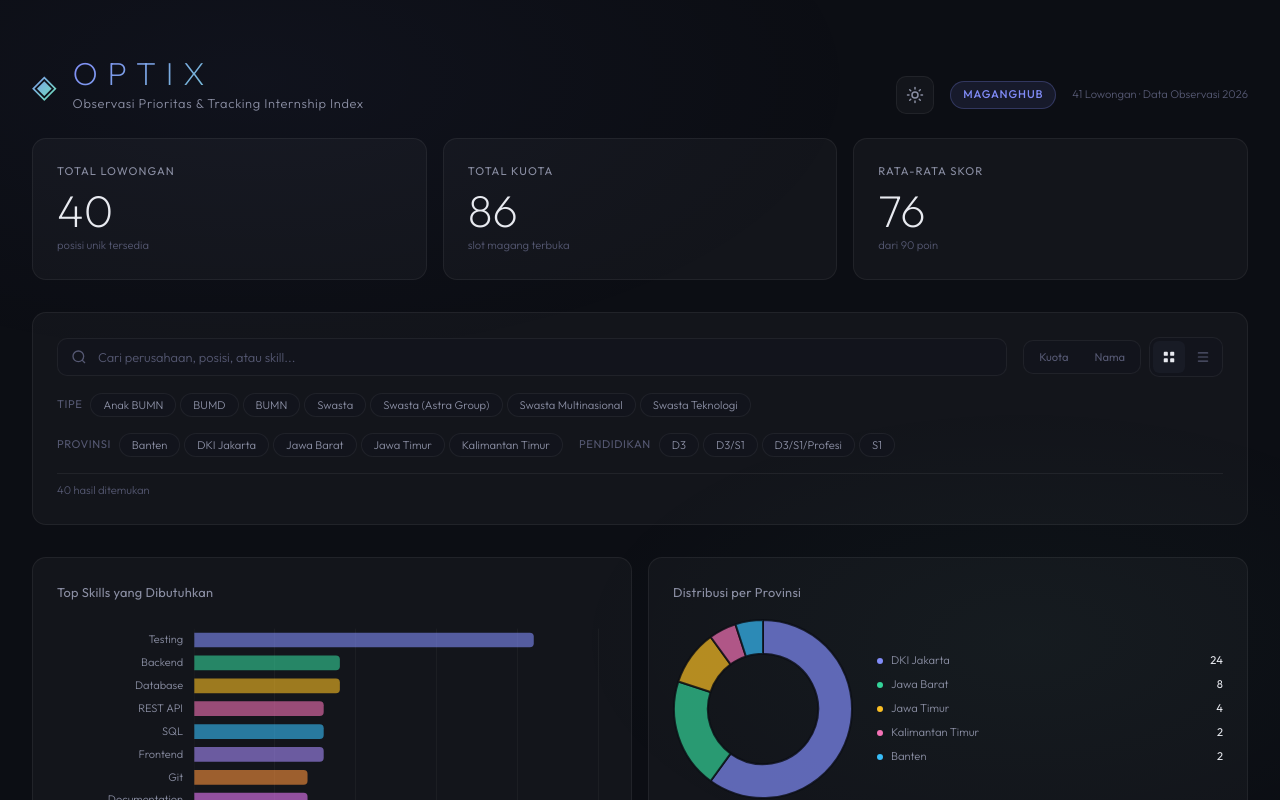
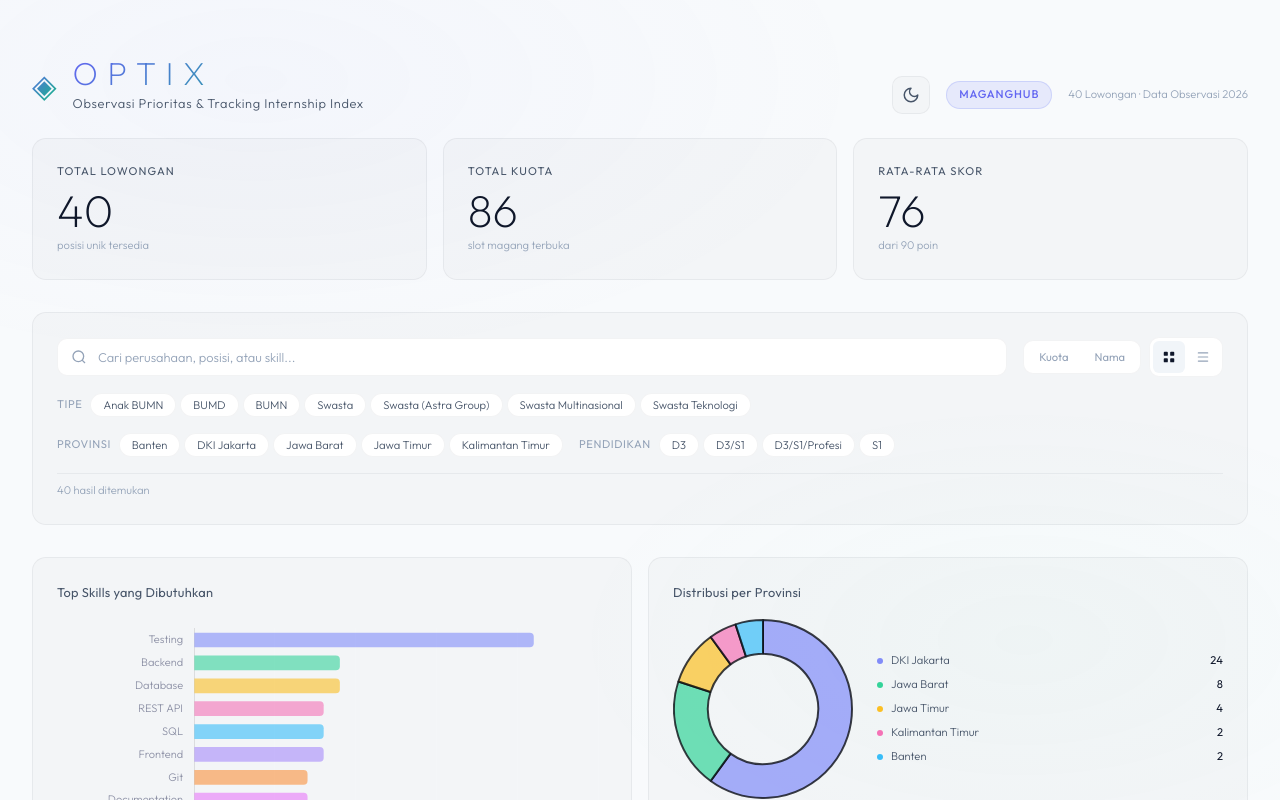
Before and after one commit to paylays/optix, a React (Vite) app: page / in a window 1280 px wide. Shown: the top 800 px of the page. Built offline with nearby package versions, Linux system fonts and the light colour scheme.

Commit message:
Set default theme to light

```diff
--- a/src/App.tsx
+++ b/src/App.tsx
@@ -16,15 +16,15 @@ const rawData: Internship[] = internshipsData as Internship[];
 function App() {
   const [theme, setTheme] = useState<'dark' | 'light'>(() => {
     const saved = localStorage.getItem('optix-theme');
-    return (saved === 'light' || saved === 'dark') ? saved : 'dark';
+    return (saved === 'light' || saved === 'dark') ? saved : 'light';
   });
 
   useEffect(() => {
     localStorage.setItem('optix-theme', theme);
-    if (theme === 'light') {
-      document.body.classList.add('light-theme');
+    if (theme === 'dark') {
+      document.body.classList.add('dark-theme');
     } else {
-      document.body.classList.remove('light-theme');
+      document.body.classList.remove('dark-theme');
     }
   }, [theme]);
 
--- a/src/components/DashboardHeader.tsx
+++ b/src/components/DashboardHeader.tsx
@@ -1,5 +1,5 @@
 interface Props {
-  theme: 'dark' | 'light';
+  theme: "dark" | "light";
   toggleTheme: () => void;
 }
 
@@ -11,30 +11,54 @@ export default function DashboardHeader({ theme, toggleTheme }: Props) {
           <span className="header-logo">◈</span>
           <div>
             <h1 className="header-title">OPTIX</h1>
-            <p className="header-subtitle">Observasi Prioritas & Tracking Internship Index</p>
+            <p className="header-subtitle">
+              Observasi Prioritas & Tracking Internship Index
+            </p>
           </div>
         </div>
         <div className="header-right">
           <button
             className="theme-toggle-btn"
             onClick={toggleTheme}
-            title={theme === 'dark' ? 'Ganti ke Light Mode' : 'Ganti ke Dark Mode'}
+            title={
+              theme === "dark" ? "Ganti ke Light Mode" : "Ganti ke Dark Mode"
+            }
             aria-label="Toggle theme"
           >
-            {theme === 'dark' ? (
-              <svg width="18" height="18" viewBox="0 0 24 24" fill="none" stroke="currentColor" strokeWidth="2" strokeLinecap="round" strokeLinejoin="round">
+            {theme === "dark" ? (
+              <svg
+                width="18"
+                height="18"
+                viewBox="0 0 24 24"
+                fill="none"
+                stroke="currentColor"
+                strokeWidth="2"
+                strokeLinecap="round"
+                strokeLinejoin="round"
+              >
                 <circle cx="12" cy="12" r="4" />
                 <path d="M12 2v2M12 20v2M4.93 4.93l1.41 1.41M17.66 17.66l1.41 1.41M2 12h2M20 12h2M6.34 17.66l-1.41 1.41M19.07 4.93l-1.41 1.41" />
               </svg>
             ) : (
-              <svg width="18" height="18" viewBox="0 0 24 24" fill="none" stroke="currentColor" strokeWidth="2" strokeLinecap="round" strokeLinejoin="round">
+              <svg
+                width="18"
+                height="18"
+                viewBox="0 0 24 24"
+                fill="none"
+                stroke="currentColor"
+                strokeWidth="2"
+                strokeLinecap="round"
+                strokeLinejoin="round"
+              >
                 <path d="M12 3a6 6 0 0 0 9 9 9 9 0 1 1-9-9Z" />
               </svg>
             )}
           </button>
           <div className="header-meta">
             <span className="header-badge">MagangHub</span>
-            <span className="header-date">41 Lowongan · Data Observasi 2026</span>
+            <span className="header-date">
+              40 Lowongan · Data Observasi 2026
+            </span>
           </div>
         </div>
       </div>
--- a/src/index.css
+++ b/src/index.css
@@ -1,40 +1,40 @@
 @import url('https://fonts.googleapis.com/css2?family=Outfit:wght@200;300;400;500;600;700&display=swap');
 
-/* ── Design Tokens (Dark Theme - Default) ── */
+/* ── Design Tokens (Light Theme - Default) ── */
 :root {
-  --bg-base: #0c0e14;
-  --bg-surface: #12141c;
-  --bg-elevated: #181b25;
-  --bg-card: rgba(255, 255, 255, 0.03);
-  --bg-card-hover: rgba(255, 255, 255, 0.06);
-  --bg-glass: rgba(255, 255, 255, 0.04);
+  --bg-base: #f8fafc;
+  --bg-surface: #ffffff;
+  --bg-elevated: #f1f5f9;
+  --bg-card: rgba(15, 23, 42, 0.02);
+  --bg-card-hover: rgba(15, 23, 42, 0.04);
+  --bg-glass: rgba(255, 255, 255, 0.7);
 
-  --border-subtle: rgba(255, 255, 255, 0.06);
-  --border-default: rgba(255, 255, 255, 0.1);
-  --border-focus: rgba(129, 140, 248, 0.4);
+  --border-subtle: rgba(15, 23, 42, 0.05);
+  --border-default: rgba(15, 23, 42, 0.08);
+  --border-focus: rgba(129, 140, 248, 0.6);
 
-  --text-primary: #e8eaf0;
-  --text-secondary: #8b8fa4;
-  --text-muted: #555872;
-  --text-inverse: #0c0e14;
+  --text-primary: #0f172a;
+  --text-secondary: #475569;
+  --text-muted: #94a3b8;
+  --text-inverse: #ffffff;
 
-  /* Priority palette – muted & desaturated */
-  --priority-s: #34d399;
-  --priority-s-bg: rgba(52, 211, 153, 0.1);
+  /* Priority palette */
+  --priority-s: #10b981;
+  --priority-s-bg: rgba(52, 211, 153, 0.15);
   --priority-s-border: rgba(52, 211, 153, 0.25);
-  --priority-a: #818cf8;
-  --priority-a-bg: rgba(129, 140, 248, 0.1);
+  --priority-a: #6366f1;
+  --priority-a-bg: rgba(129, 140, 248, 0.15);
   --priority-a-border: rgba(129, 140, 248, 0.25);
-  --priority-b: #fbbf24;
-  --priority-b-bg: rgba(251, 191, 36, 0.1);
+  --priority-b: #f59e0b;
+  --priority-b-bg: rgba(251, 191, 36, 0.15);
   --priority-b-border: rgba(251, 191, 36, 0.25);
-  --priority-c: #94a3b8;
-  --priority-c-bg: rgba(148, 163, 184, 0.08);
+  --priority-c: #64748b;
+  --priority-c-bg: rgba(148, 163, 184, 0.12);
   --priority-c-border: rgba(148, 163, 184, 0.2);
 
-  --accent-primary: #818cf8;
-  --accent-secondary: #6ee7b7;
-  --accent-gradient: linear-gradient(135deg, #818cf8 0%, #6ee7b7 100%);
+  --accent-primary: #6366f1;
+  --accent-secondary: #10b981;
+  --accent-gradient: linear-gradient(135deg, #6366f1 0%, #10b981 100%);
 
   /* Chart palette */
   --chart-1: #818cf8;
@@ -77,9 +77,9 @@
   --radius-xl: 20px;
 
   /* Shadows */
-  --shadow-sm: 0 1px 3px rgba(0, 0, 0, 0.3);
-  --shadow-md: 0 4px 12px rgba(0, 0, 0, 0.3);
-  --shadow-lg: 0 8px 30px rgba(0, 0, 0, 0.4);
+  --shadow-sm: 0 1px 2px rgba(0, 0, 0, 0.05);
+  --shadow-md: 0 4px 6px -1px rgba(0, 0, 0, 0.05), 0 2px 4px -1px rgba(0, 0, 0, 0.03);
+  --shadow-lg: 0 10px 15px -3px rgba(0, 0, 0, 0.05), 0 4px 6px -2px rgba(0, 0, 0, 0.02);
   --shadow-glow-s: 0 0 20px rgba(52, 211, 153, 0.08);
   --shadow-glow-a: 0 0 20px rgba(129, 140, 248, 0.08);
 
@@ -88,37 +88,49 @@
   --transition-base: 250ms cubic-bezier(0.4, 0, 0.2, 1);
   --transition-slow: 400ms cubic-bezier(0.4, 0, 0.2, 1);
 
-  --chart-grid-color: rgba(255, 255, 255, 0.04);
+  --chart-grid-color: rgba(15, 23, 42, 0.05);
 }
 
-/* ── Light Theme Tokens ── */
-body.light-theme {
-  --bg-base: #f8fafc;
-  --bg-surface: #ffffff;
-  --bg-elevated: #f1f5f9;
-  --bg-card: rgba(15, 23, 42, 0.02);
-  --bg-card-hover: rgba(15, 23, 42, 0.04);
-  --bg-glass: rgba(255, 255, 255, 0.7);
+/* ── Dark Theme Tokens ── */
+body.dark-theme {
+  --bg-base: #0c0e14;
+  --bg-surface: #12141c;
+  --bg-elevated: #181b25;
+  --bg-card: rgba(255, 255, 255, 0.03);
+  --bg-card-hover: rgba(255, 255, 255, 0.06);
+  --bg-glass: rgba(255, 255, 255, 0.04);
 
-  --border-subtle: rgba(15, 23, 42, 0.05);
-  --border-default: rgba(15, 23, 42, 0.08);
-  --border-focus: rgba(129, 140, 248, 0.6);
+  --border-subtle: rgba(255, 255, 255, 0.06);
+  --border-default: rgba(255, 255, 255, 0.1);
+  --border-focus: rgba(129, 140, 248, 0.4);
 
-  --text-primary: #0f172a;
-  --text-secondary: #475569;
-  --text-muted: #94a3b8;
-  --text-inverse: #ffffff;
+  --text-primary: #e8eaf0;
+  --text-secondary: #8b8fa4;
+  --text-muted: #555872;
+  --text-inverse: #0c0e14;
 
-  --priority-s-bg: rgba(52, 211, 153, 0.15);
-  --priority-a-bg: rgba(129, 140, 248, 0.15);
-  --priority-b-bg: rgba(251, 191, 36, 0.15);
-  --priority-c-bg: rgba(148, 163, 184, 0.12);
+  --priority-s: #34d399;
+  --priority-s-bg: rgba(52, 211, 153, 0.1);
+  --priority-s-border: rgba(52, 211, 153, 0.25);
+  --priority-a: #818cf8;
+  --priority-a-bg: rgba(129, 140, 248, 0.1);
+  --priority-a-border: rgba(129, 140, 248, 0.25);
+  --priority-b: #fbbf24;
+  --priority-b-bg: rgba(251, 191, 36, 0.1);
+  --priority-b-border: rgba(251, 191, 36, 0.25);
+  --priority-c: #94a3b8;
+  --priority-c-bg: rgba(148, 163, 184, 0.08);
+  --priority-c-border: rgba(148, 163, 184, 0.2);
 
-  --shadow-sm: 0 1px 2px rgba(0, 0, 0, 0.05);
-  --shadow-md: 0 4px 6px -1px rgba(0, 0, 0, 0.05), 0 2px 4px -1px rgba(0, 0, 0, 0.03);
-  --shadow-lg: 0 10px 15px -3px rgba(0, 0, 0, 0.05), 0 4px 6px -2px rgba(0, 0, 0, 0.02);
+  --accent-primary: #818cf8;
+  --accent-secondary: #6ee7b7;
+  --accent-gradient: linear-gradient(135deg, #818cf8 0%, #6ee7b7 100%);
 
-  --chart-grid-color: rgba(15, 23, 42, 0.05);
+  --shadow-sm: 0 1px 3px rgba(0, 0, 0, 0.3);
+  --shadow-md: 0 4px 12px rgba(0, 0, 0, 0.3);
+  --shadow-lg: 0 8px 30px rgba(0, 0, 0, 0.4);
+
+  --chart-grid-color: rgba(255, 255, 255, 0.04);
 }
 
 /* ── Reset & Base ── */
```
